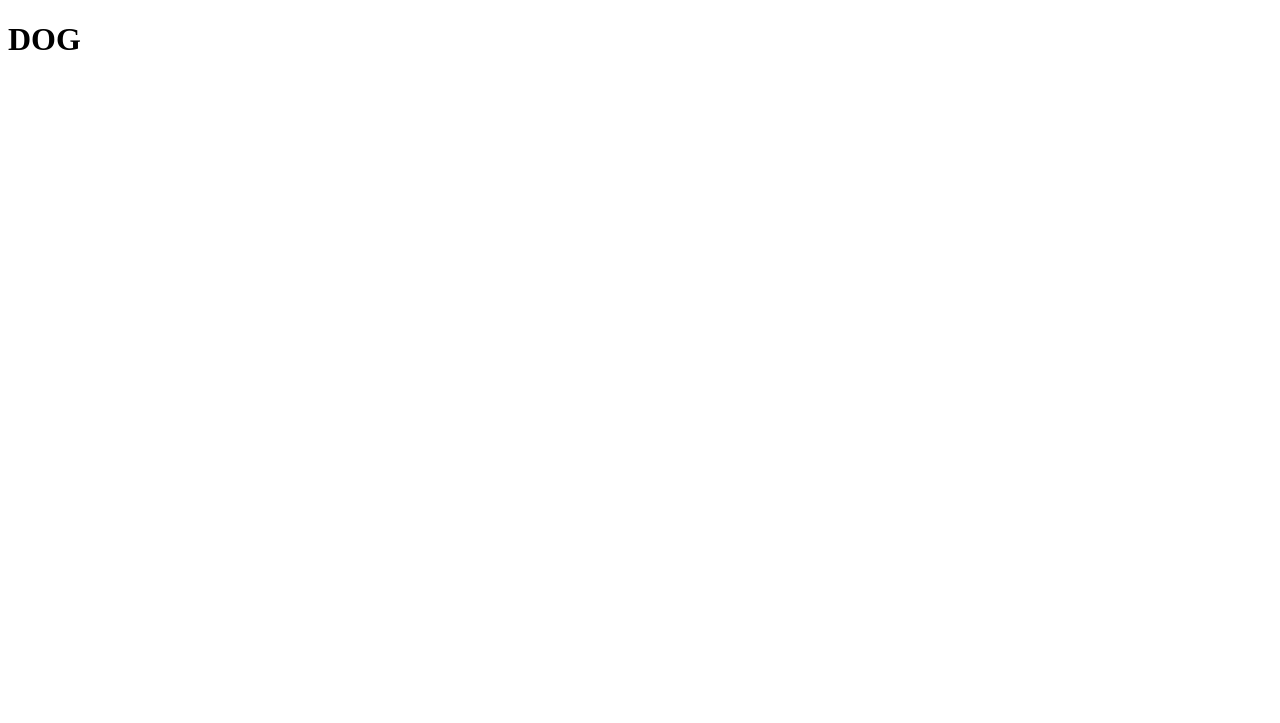
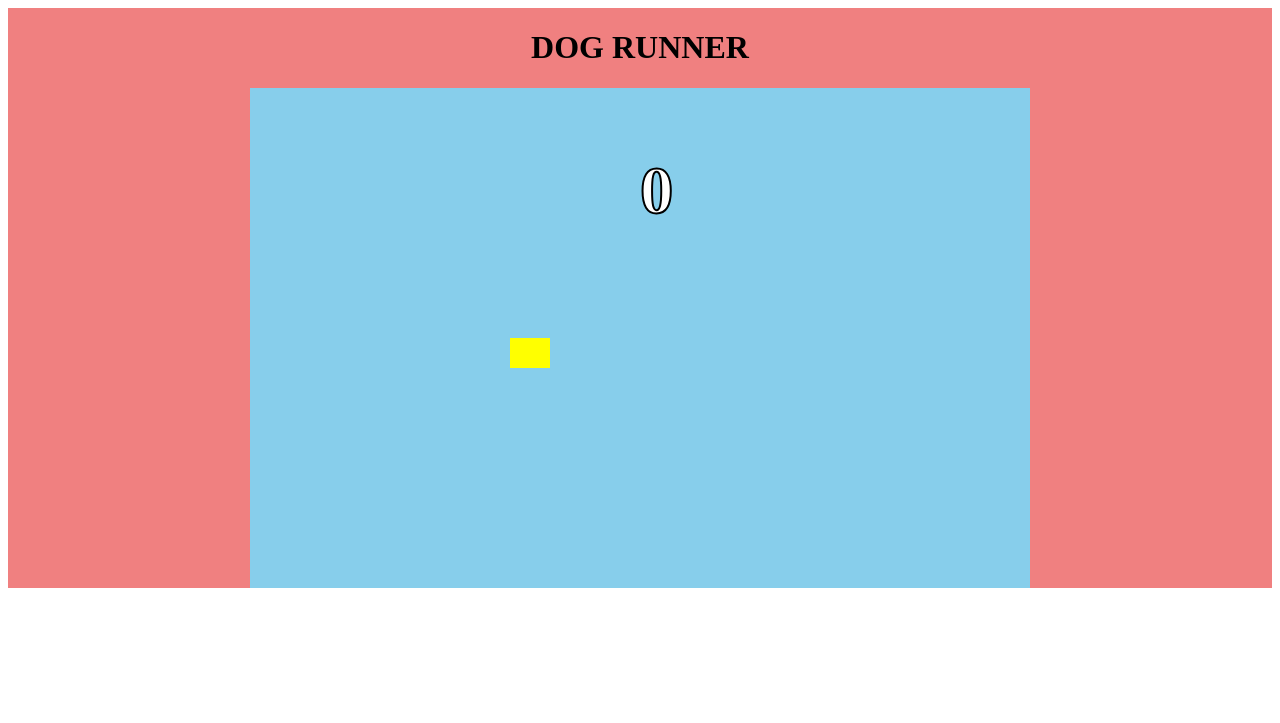
Before and after one commit to ClaytonJones839/OzziesCarrotQuest, a website built with webpack: page index.html in a window 1280 px wide. Built offline with nearby package versions, Linux system fonts and the light colour scheme.

Commit message:
Add fence functionality

```diff
--- /dev/null
+++ b/assets/stylesheets/style.css
@@ -0,0 +1,9 @@
+.game-container {
+    background-color: lightcoral;
+    display: flex;
+    flex-direction: column;
+    justify-content: center;
+    align-items: center;
+    width: 100%;
+    height: 100%;
+}
--- a/index.html
+++ b/index.html
@@ -2,12 +2,15 @@
 
 <head>
   <title>Dog Runner</title>
+  <link href="./assets/stylesheets/style.css" rel="stylesheet">
   <script type="text/javascript" src="dist/main.js" charset="utf-8" defer></script>
 </head>
 
 <body>
-  <h1>DOG</h1>
-  <canvas id="dog-game" height="640" width="680"></canvas>
+  <div class="game-container">
+    <h1>DOG RUNNER</h1>
+    <canvas id="dog-game" height="500" width="780"></canvas>
+  </div>
 </body>
 
 </html>
--- a/src/dog.js
+++ b/src/dog.js
@@ -6,7 +6,7 @@ const CONSTANTS = {
   DOG_HEIGHT:  30
 };
 
-export default class Bird {
+export default class Dog {
 
   constructor(dimensions) {
     this.dimensions = dimensions;
@@ -16,21 +16,21 @@ export default class Bird {
   }
 
   jump() {
-    //if this were a more realistic bird simulation, we would be adding to the velocity
+    //if this were a more realistic dog simulation, we would be adding to the velocity
     //instead of just assigning it outright
     //to make the experience more fun and 'bouncy' we just set it directly
     this.vel = -1 * CONSTANTS.RUN_SPEED;
   }
 
-  moveBird() {
-    //for each frame, the bird should move by it's current velocity
+  moveDog() {
+    //for each frame, the dog should move by it's current velocity
     //velocity is 'pixels per frame', so each frame it should update position by vel
     this.y += this.vel;
     //the acceleration of gravity is in pixels per second per second
     //so each second, it changes the velocity by whatever the gravity constant is
     this.vel += CONSTANTS.GRAVITY;
-    //we set a 'terminal velocity', a maximum speed the bird can travel
-    //this keeps the game from becoming too wild because the bird is moving too fast to control
+    //we set a 'terminal velocity', a maximum speed the dog can travel
+    //this keeps the game from becoming too wild because the dog is moving too fast to control
     if (Math.abs(this.vel) > CONSTANTS.TERMINAL_VEL) {
       //if the terminal velocity is exceeded, we set it to the terminal velicty
       if (this.vel > 0) {
--- a/src/game.js
+++ b/src/game.js
@@ -17,7 +17,7 @@ export default class DogRunner {
   restart() {
     this.running = false;
     this.score = 0;
-    this.Dog = new Dog(this.dimensions);
+    this.dog = new Dog(this.dimensions);
     this.level = new Level(this.dimensions);
 
     this.animate();
@@ -49,8 +49,8 @@ export default class DogRunner {
       this.restart();
     }
 
-    //we see if they have scored a point by passing a pipe
-    this.level.passedPipe(this.dog.bounds(), () => {
+    //we see if they have scored a point by passing a fence
+    this.level.passedFence(this.dog.bounds(), () => {
       this.score += 1;
       console.log(this.score);
     });
--- a/src/level.js
+++ b/src/level.js
@@ -1,9 +1,9 @@
 const CONSTANTS = {
-    PIPE_SPEED: 2,
-    GAP_HEIGHT: 150,
-    PIPE_WIDTH: 50,
+    FENCE_SPEED: 2,
+    GAP_HEIGHT: 450,
+    FENCE_WIDTH: 50,
     EDGE_BUFFER: 50,
-    PIPE_SPACING: 220,
+    FENCE_SPACING: 220,
     WARM_UP_SECONDS: 1
 };
 
@@ -11,42 +11,42 @@ export default class Level {
     constructor(dimensions) {
         this.dimensions = dimensions;
 
-        const firstPipeDistance =
+        const firstFenceDistance =
             this.dimensions.width +
-            (CONSTANTS.WARM_UP_SECONDS * 60 * CONSTANTS.PIPE_SPEED);
+            (CONSTANTS.WARM_UP_SECONDS * 60 * CONSTANTS.FENCE_SPEED);
 
-        this.pipes = [
-            this.randomPipe(firstPipeDistance),
-            this.randomPipe(firstPipeDistance + CONSTANTS.PIPE_SPACING),
-            this.randomPipe(firstPipeDistance + (CONSTANTS.PIPE_SPACING * 2)),
+        this.fences = [
+            this.randomFence(firstFenceDistance),
+            this.randomFence(firstFenceDistance + CONSTANTS.FENCE_SPACING),
+            this.randomFence(firstFenceDistance + (CONSTANTS.FENCE_SPACING * 2)),
         ];
     }
 
-    randomPipe(x) {
+    randomFence(x) {
         const heightRange = this.dimensions.height - (2 * CONSTANTS.EDGE_BUFFER) - CONSTANTS.GAP_HEIGHT;
         const gapTop = (Math.random() * heightRange) + CONSTANTS.EDGE_BUFFER;
-        const pipe = {
-            topPipe: {
+        const fence = {
+            // topFence: {
+            //     left: x,
+            //     right: CONSTANTS.FENCE_WIDTH + x,
+            //     top: 0,
+            //     bottom: gapTop
+            // },
+            bottomFence: {
                 left: x,
-                right: CONSTANTS.PIPE_WIDTH + x,
-                top: 0,
-                bottom: gapTop
-            },
-            bottomPipe: {
-                left: x,
-                right: CONSTANTS.PIPE_WIDTH + x,
+                right: CONSTANTS.FENCE_WIDTH + x,
                 top: gapTop + CONSTANTS.GAP_HEIGHT,
                 bottom: this.dimensions.height
             },
             passed: false
         };
-        return pipe
+        return fence
     }
 
     animate(ctx) {
         this.drawBackground(ctx);
-        this.movePipes();
-        this.drawPipes(ctx);
+        this.moveFences();
+        this.drawFences(ctx);
     }
 
     drawBackground(ctx) {
@@ -54,59 +54,59 @@ export default class Level {
         ctx.fillRect(0, 0, this.dimensions.width, this.dimensions.height);
     }
 
-    passedPipe(dog, callback) {
-        this.eachPipe((pipe) => {
-            if (pipe.topPipe.right < dog.left) {
-                if (!pipe.passed) {
-                    pipe.passed = true;
+    passedFence(dog, callback) {
+        this.eachFence((fence) => {
+            if (fence.bottomFence.right < dog.left) {
+                if (!fence.passed) {
+                    fence.passed = true;
                     callback();
                 }
             }
         });
     }
 
-    movePipes() {
-        this.eachPipe(function (pipe) {
-            pipe.topPipe.left -= CONSTANTS.PIPE_SPEED;
-            pipe.topPipe.right -= CONSTANTS.PIPE_SPEED;
-            pipe.bottomPipe.left -= CONSTANTS.PIPE_SPEED;
-            pipe.bottomPipe.right -= CONSTANTS.PIPE_SPEED;
+    moveFences() {
+        this.eachFence(function (fence) {
+            // fence.topFence.left -= CONSTANTS.FENCE_SPEED;
+            // fence.topFence.right -= CONSTANTS.FENCE_SPEED;
+            fence.bottomFence.left -= CONSTANTS.FENCE_SPEED;
+            fence.bottomFence.right -= CONSTANTS.FENCE_SPEED;
         });
 
-        //if a pipe has left the screen add a new one to the end
-        if (this.pipes[0].topPipe.right <= 0) {
-            this.pipes.shift();
-            const newX = this.pipes[1].topPipe.left + CONSTANTS.PIPE_SPACING;
-            this.pipes.push(this.randomPipe(newX));
+        //if a fence has left the screen add a new one to the end
+        if (this.fences[0].bottomFence.right <= 0) {
+            this.fences.shift();
+            const newX = this.fences[1].bottomFence.left + CONSTANTS.FENCE_SPACING;
+            this.fences.push(this.randomFence(newX));
         }
     }
 
-    drawPipes(ctx) {
-        this.eachPipe(function (pipe) {
+    drawFences(ctx) {
+        this.eachFence(function (fence) {
             ctx.fillStyle = "green";
 
-            //draw top pipe
+            // draw top fence
+            // ctx.fillRect(
+            //     fence.topFence.left,
+            //     fence.topFence.top,
+            //     CONSTANTS.FENCE_WIDTH,
+            //     fence.topFence.bottom - fence.topFence.top
+            // );
+            // draw bottom fence
             ctx.fillRect(
-                pipe.topPipe.left,
-                pipe.topPipe.top,
-                CONSTANTS.PIPE_WIDTH,
-                pipe.topPipe.bottom - pipe.topPipe.top
-            );
-            //draw bottom pipe
-            ctx.fillRect(
-                pipe.bottomPipe.left,
-                pipe.bottomPipe.top,
-                CONSTANTS.PIPE_WIDTH,
-                pipe.bottomPipe.bottom - pipe.bottomPipe.top
+                fence.bottomFence.left,
+                fence.bottomFence.top,
+                CONSTANTS.FENCE_WIDTH,
+                fence.bottomFence.bottom - fence.bottomFence.top
             );
         });
     }
 
-    eachPipe(callback) {
-        this.pipes.forEach(callback.bind(this));
+    eachFence(callback) {
+        this.fences.forEach(callback.bind(this));
     }
     //This method shall return true if the dog passed in is currently
-    //colliding with any pipe.
+    //colliding with any fence.
     collidesWith(dog) {
         //this function returns true if the the rectangles overlap
         const _overlap = (rect1, rect2) => {
@@ -121,11 +121,11 @@ export default class Level {
             return true;
         };
         let collision = false;
-        this.eachPipe((pipe) => {
+        this.eachFence((fence) => {
             if (
-                //check if the dog is overlapping (colliding) with either pipe
-                _overlap(pipe.topPipe, dog) ||
-                _overlap(pipe.bottomPipe, dog)
+                //check if the dog is overlapping (colliding) with either fence
+                // _overlap(fence.topFence, dog) ||
+                _overlap(fence.bottomFence, dog)
             ) { collision = true; }
         });
         return collision;
--- a/webpack.config.js
+++ b/webpack.config.js
@@ -1,7 +1,7 @@
 const path = require('path');
 
 module.exports = {
-    entry: "./src/game.js",
+    entry: "./src/index.js",
     output: {
         filename: 'main.js',
         path: path.resolve(__dirname, 'dist')
```
Also changed, not shown: dist/main.js, 1 other file.
